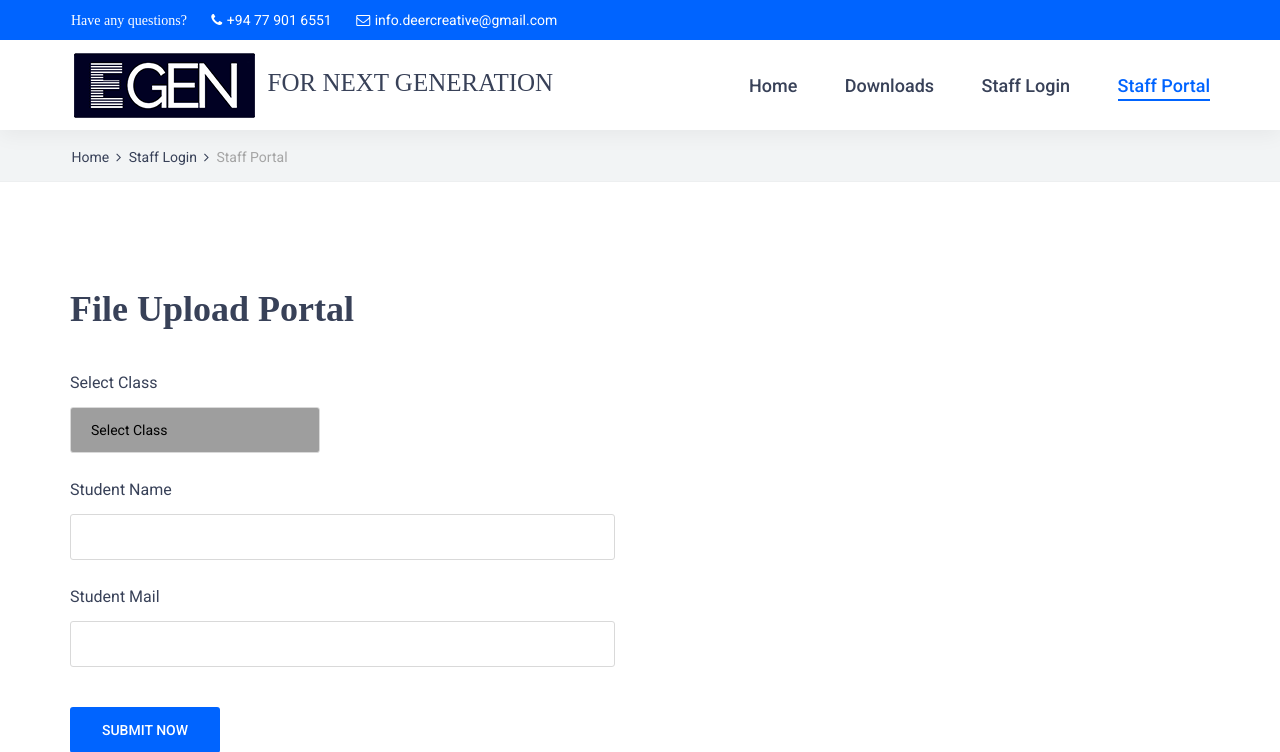
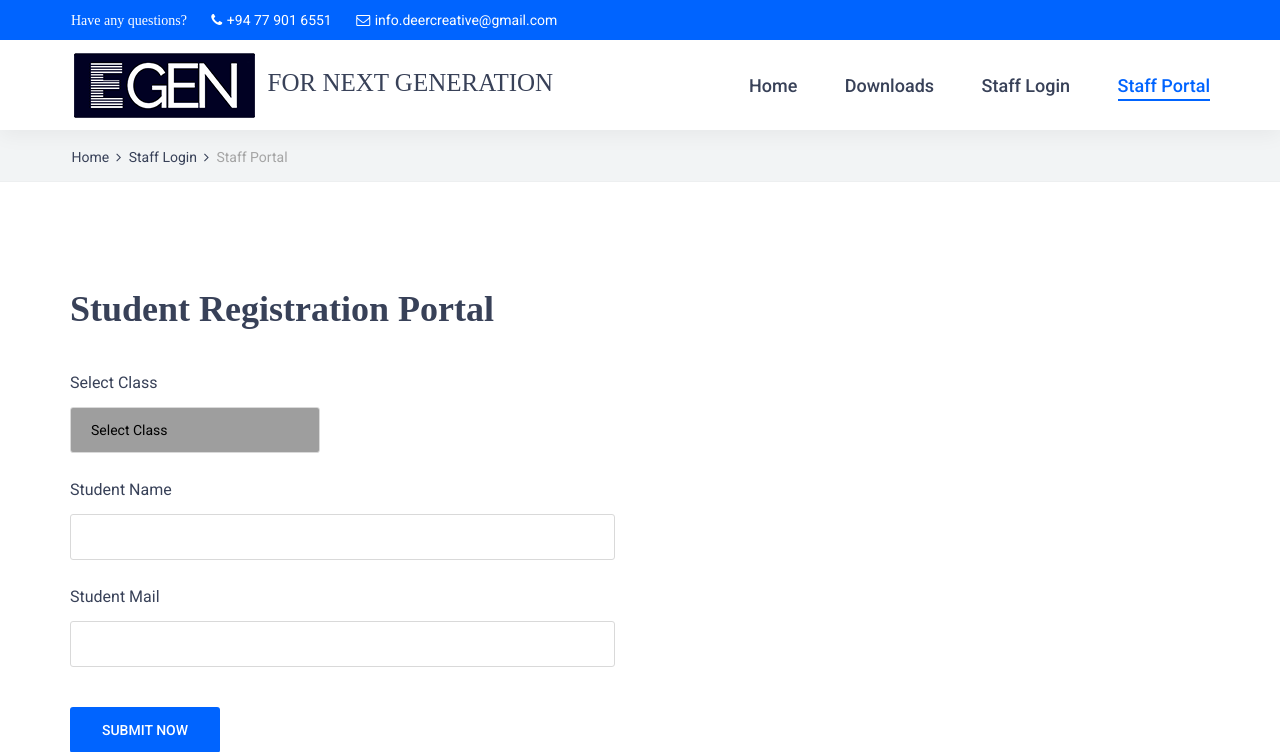
Before and after one commit to SahasPunchihewa/egen-learning-portal, a PHP site: page /register.php in a window 1280 px wide. Shown: the top 752 px of the page. Run offline with PHP 8.4, Linux system fonts and the light colour scheme; some libraries are stand-ins or nearby versions; grey boxes are pictures that could not be loaded.

Commit message:
Resolve merge conflict

```diff
--- a/register.php
+++ b/register.php
@@ -130,7 +130,7 @@
 					<!-- Contact Form -->
 					<div class="col-lg-6">
 						<div class="contact_form">
-							<div class="contact_info_title">File Upload Portal</div>
+							<div class="contact_info_title">Student Registration Portal</div>
 							<?php
 								if (isset($_GET['fail'])){
 									echo("<p style='color: red;'>Can't Upload file. File type must be pdf</p>");
@@ -199,7 +199,6 @@
 <script src="styles/bootstrap4/bootstrap.min.js"></script>
 <script src="plugins/easing/easing.js"></script>
 <script src="plugins/parallax-js-master/parallax.min.js"></script>
-<script src="https://maps.googleapis.com/maps/api/js?v=3.exp&key=AIzaSyCIwF204lFZg1y4kPSIhKaHEXMLYxxuMhA"></script>
 <script src="plugins/marker_with_label/marker_with_label.js"></script>
 <script src="js/contact.js"></script>
 </body>
```
Also changed, not shown: scripts/login.php (added).
